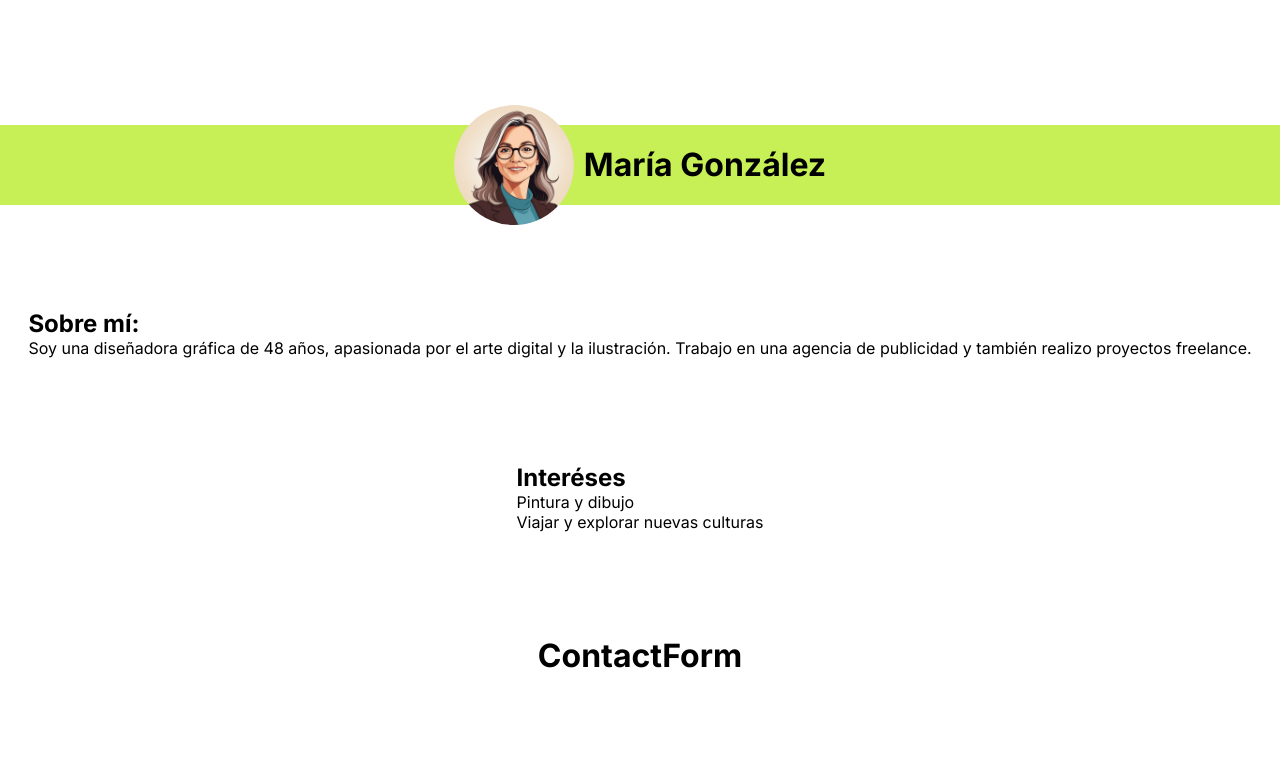
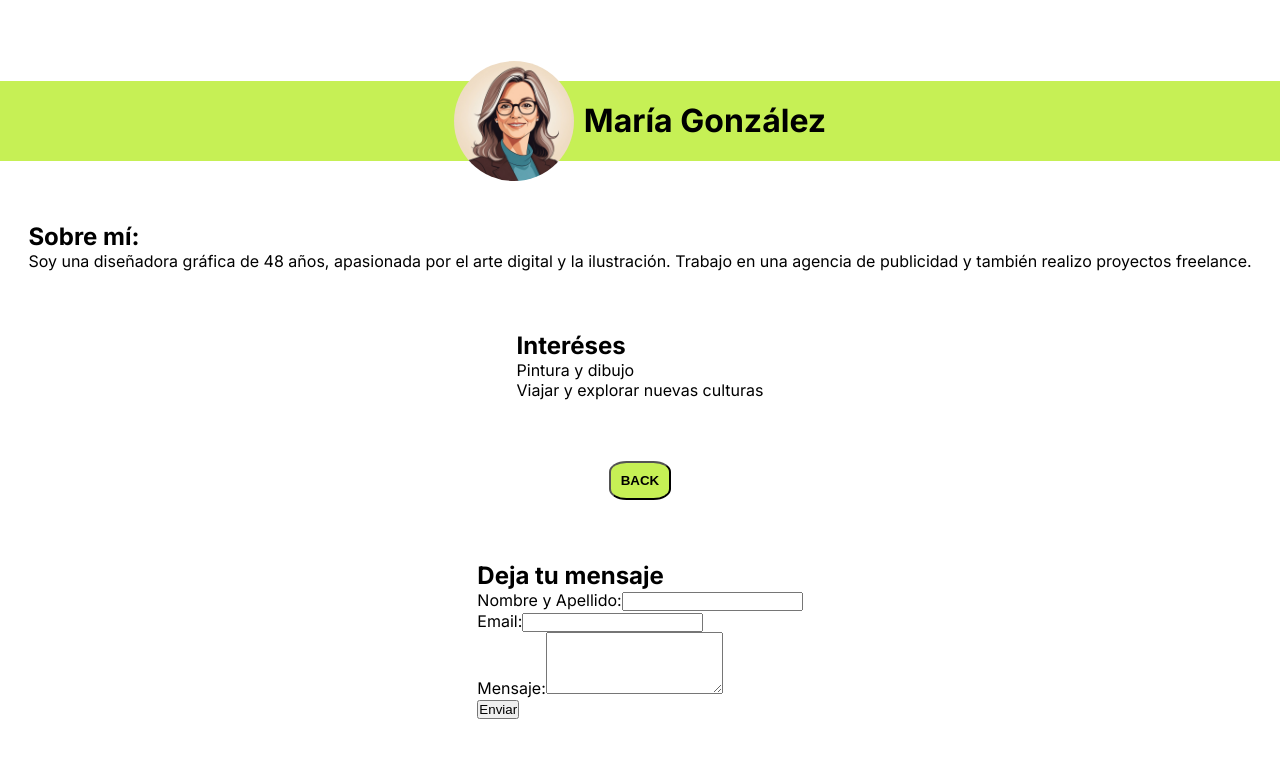
Before and after one commit to Lidbetan/prueba-t-cnica-s-s, a Next.js app: page /users/1 in a window 1280 px wide. Shown: the top 758 px of the page. Built offline with nearby package versions, Linux system fonts and the light colour scheme.

Commit message:
Feat: ADDED Navigation, UserList, About, Interests, ContactForm

```diff
--- a/src/app/page.tsx
+++ b/src/app/page.tsx
@@ -4,6 +4,7 @@ import { Interests } from "@/components/Interests";
 import { ContactForm } from "@/components/ContactForm";
 
 import { Navbar } from "@/components/Navbar";
+import Link from "next/link";
 
 export default function Home() {
     // console.log(users);
@@ -13,6 +14,10 @@ export default function Home() {
             {/* <Navbar /> */}
             <main className={styles.main}>
                 <h1>Bienvenido, elija un usuario</h1>
+                <Link href="http://localhost:3000/users/1">Usuario 1</Link>
+                <Link href="http://localhost:3000/users/2">Usuario 2</Link>
+                <Link href="http://localhost:3000/users/3">Usuario 3</Link>
+                <Link href="http://localhost:3000/users/4">Usuario 4</Link>
             </main>
         </>
     );
--- a/src/app/users/[id]/page.tsx
+++ b/src/app/users/[id]/page.tsx
@@ -5,6 +5,7 @@ import { ContactForm } from "@/components/ContactForm";
 import usersProfiles from "../../../data/usersProfiles.json";
 import { IUser } from "@/interfaces/user.interface";
 import { Header } from "@/components/Header";
+import BackButton from "@/components/BackButton";
 
 export default function User({ params }: { params: { id: number } }) {
     const { users }: { users: IUser[] } = usersProfiles;
@@ -20,6 +21,7 @@ export default function User({ params }: { params: { id: number } }) {
                         />
                         <About about={users[userIndex].about} />
                         <Interests interests={users[userIndex].interests} />
+                        <BackButton />
                     </>
                 )}
                 <ContactForm />
--- /dev/null
+++ b/src/components/BackButton.tsx
@@ -0,0 +1,12 @@
+import Link from "next/link";
+import styles from "../styles/home.module.css";
+
+export default function BackButton() {
+    return (
+        <>
+            <button className={styles.backBtn}>
+                <Link href="/">BACK</Link>
+            </button>
+        </>
+    );
+}
--- a/src/components/ContactForm.tsx
+++ b/src/components/ContactForm.tsx
@@ -4,9 +4,29 @@ import styles from "../styles/home.module.css";
 export function ContactForm() {
     return (
         <>
-            <div>
-                <h1>ContactForm</h1>
-            </div>
+            <section>
+                <h2>Deja tu mensaje</h2>
+                <form>
+                    <div className="form-group">
+                        <label htmlFor="name">Nombre y Apellido:</label>
+                        <input type="text" id="name" name="name" required />
+                    </div>
+                    <div className="form-group">
+                        <label htmlFor="email">Email:</label>
+                        <input type="email" id="email" name="email" required />
+                    </div>
+                    <div className="form-group">
+                        <label htmlFor="message">Mensaje:</label>
+                        <textarea
+                            id="message"
+                            name="message"
+                            rows={4}
+                            required
+                        />
+                    </div>
+                    <button type="submit">Enviar</button>
+                </form>
+            </section>
         </>
     );
 }
--- a/src/styles/home.module.css
+++ b/src/styles/home.module.css
@@ -26,3 +26,10 @@
 .images {
     border-radius: 50%;
 }
+.backBtn {
+    border-radius: 28%;
+    background-color: rgb(198, 240, 85);
+    padding: 10px;
+    color: black;
+    font-weight: bolder;
+}
```
